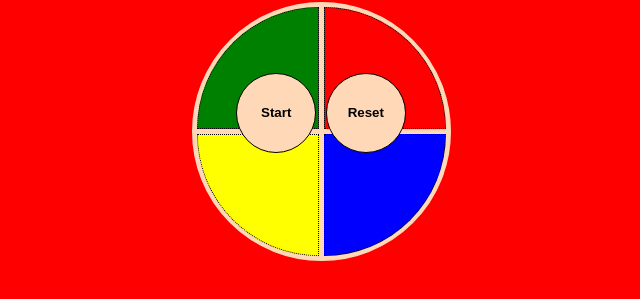
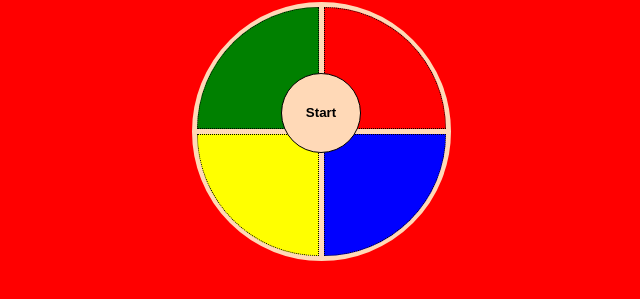
Before and after one commit to senthilkumar909542/Simon-Game, a plain HTML site: page index.html in a window 1280 px wide. Shown: the part 215-514 px from the top of the page, without its empty margins (319-959 px from the left). Drawn offline with nearby package versions, Linux system fonts and the light colour scheme.

Commit message:
Update index.html

```diff
--- a/index.html
+++ b/index.html
@@ -20,7 +20,6 @@
     </div>
     <div class="button-box">
       <button id="s">Start</button>
-      <button id="r">Reset</button>
     </div>
     <h1 id="level-3-title"></h1>
   </div>
```
